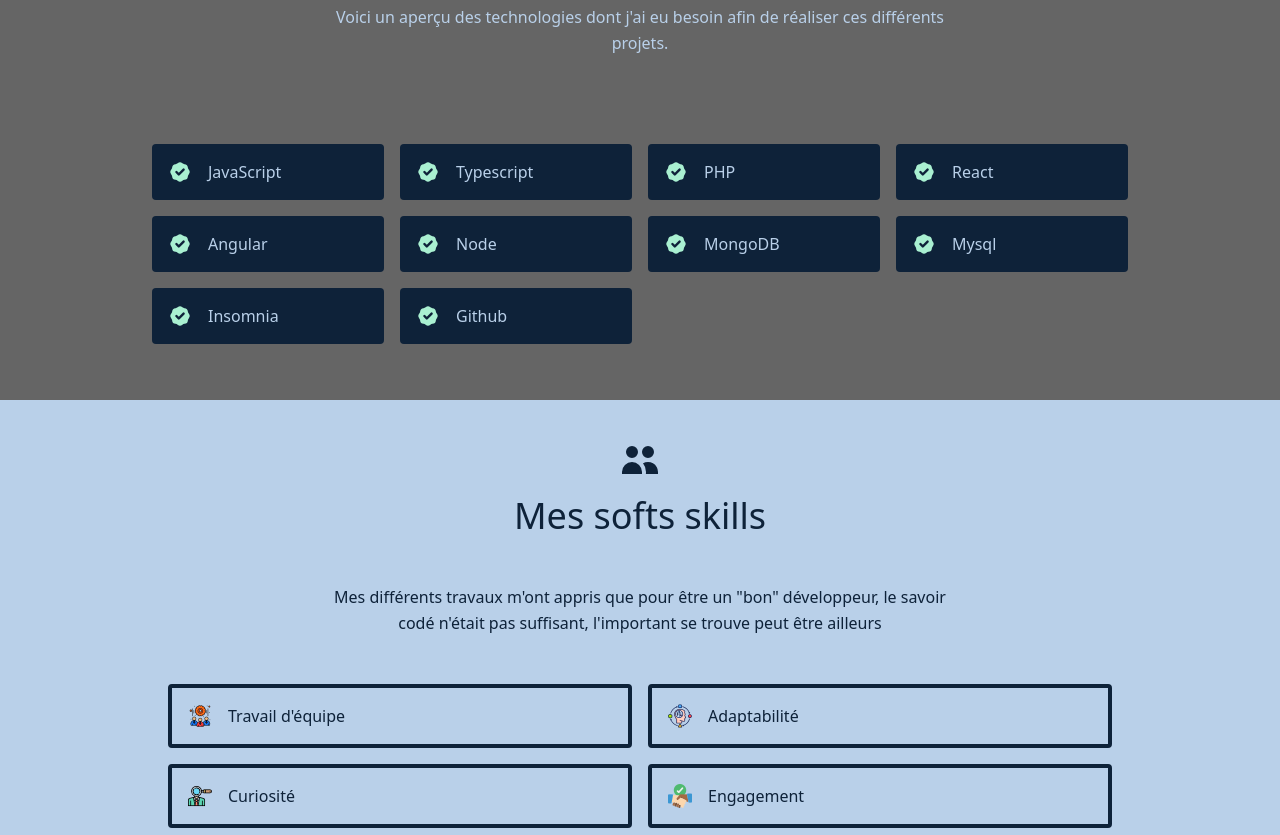
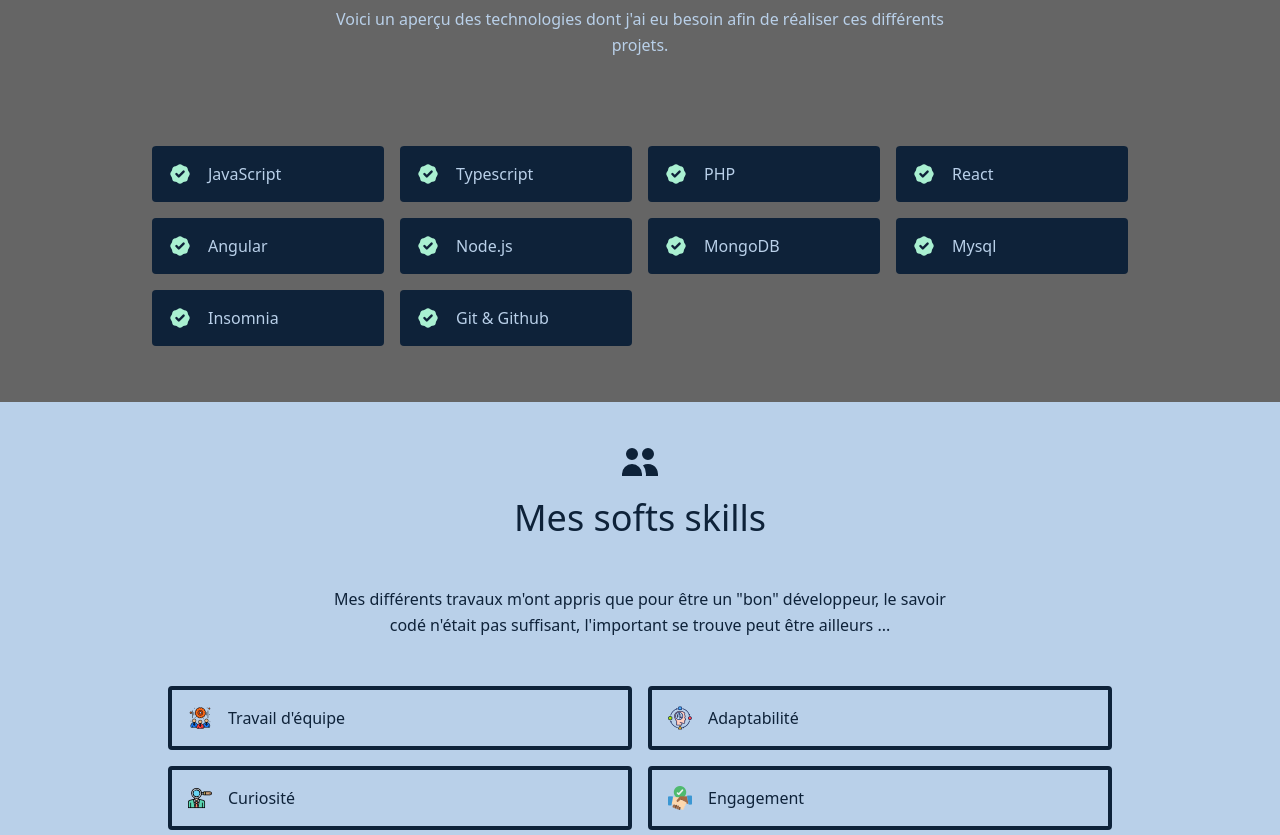
Before and after one commit to accardigianni/projet-portfolio, a React (Create React App) app: page / in a window 1280 px wide. Shown: the part 2140-2975 px from the top of the page. Built offline with nearby package versions, Linux system fonts and the light colour scheme.

Commit message:
v1.1.0 link techno + correct front write

```diff
--- a/src/Data.js
+++ b/src/Data.js
@@ -84,20 +84,50 @@
     icon: social
   },
   {
-    name:"Mentorat",
+    name: "Mentorat",
     icon: mentorat
   }
 ];
 
 export const techno = [
-  "JavaScript",
-  "Typescript",
-  "PHP",
-  "React",
-  "Angular",
-  "Node",
-  "MongoDB",
-  "Mysql",
-  "Insomnia",
-  "Github",
+  {
+    name: "JavaScript",
+    link: "https://developer.mozilla.org/fr/docs/Web/JavaScript"
+  },
+  {
+    name: "Typescript",
+    link: "https://www.typescriptlang.org/"
+  },
+  {
+    name: "PHP",
+    link: "https://www.php.net/manual/fr/intro-whatis.php"
+  },
+  {
+    name: "React",
+    link: "https://fr.legacy.reactjs.org/"
+  },
+  {
+    name: "Angular",
+    link: "https://angular.io/"
+  },
+  {
+    name: "Node.js",
+    link: "https://nodejs.org/fr"
+  },
+  {
+    name: "MongoDB",
+    link: "https://www.mongodb.com/fr-fr"
+  },
+  {
+    name: "Mysql",
+    link: "https://www.mysql.com/fr/"
+  },
+  {
+    name: "Insomnia",
+    link: "https://insomnia.rest/products/insomnia"
+  },
+  {
+    name: "Git & Github",
+    link: "https://git-scm.com/"
+  },
 ];
--- a/src/components/Contactform.js
+++ b/src/components/Contactform.js
@@ -13,7 +13,7 @@
     const nameInput = form.current.querySelector('#name');
     const emailInput = form.current.querySelector('#email');
     const telephoneInput = form.current.querySelector('#telephone');
-
+    // retire les espaces blanc des champs
     const nameValue = nameInput.value.trim();
     const emailValue = emailInput.value.trim();
     const telephoneValue = telephoneInput.value.trim()
--- a/src/components/Projects.js
+++ b/src/components/Projects.js
@@ -13,13 +13,13 @@
                         Mes réalisations
                     </h1>
                     <p className="lg:w-2/3 mx-auto leading-relaxed text-base text-left text-lightblue">
-                    Vous trouverez ci-dessous mes différents projets et réalisations.
-                    Ces projets sont le résultat de travails de groupe ou personnel.
-                    J'ai ainsi pu saisir les différentes notions liées entre le Front-end et le Back-end, decouvrir différentes langages,
-                    comprendre l'enjeu certaines méthodes agiles afin de réaliser un MVP dans des délais plus ou moins restreint.
+                        Vous trouverez ci-dessous mes différents projets et réalisations.
+                        Ces projets sont le résultat de travails de groupe ou personnel.
+                        J'ai ainsi pu saisir les différentes notions liées entre le Front-end et le Back-end, decouvrir différentes langages,
+                        comprendre l'enjeu certaines méthodes agiles afin de réaliser un MVP dans des délais plus ou moins restreint.
                     </p>
-                    <br/>
-                    <p className="text-lightblue text-left">Cliquez sur une image afin d'avoir accès aux dépots github.
+                    <br />
+                    <p className="lg:w-2/3 mx-auto leading-relaxed text-base text-left text-lightblue">Cliquez sur une image afin d'avoir accès aux dépots github.
 
                     </p>
                 </div>
--- a/src/components/Showtechno.js
+++ b/src/components/Showtechno.js
@@ -4,17 +4,25 @@
 
 export default function Showtechnos() {
     return (
+        <section id="show techno">
             <div className="flex flex-wrap lg:w-4/5 sm:mx-auto sm:mb-2 -mx-2">
                 {techno.map((technologies) => (
-                <div key={technologies} className="p-2 sm:w-1/4 w-full">
+                    <a
+                        href={technologies.link}
+                        key={technologies.link}
+                        target="#blank"
+                        className="p-2 sm:w-1/4 w-full">
+                        <div>
                             <div className="bg-strongblue rounded flex p-4 h-full items-center">
                                 <BadgeCheckIcon className="text-aquamarine w-6 h-6 flex-shrink-0 mr-4" />
-                        <span className="title-font font-medium text-lightblue">
-                            {technologies}
-                        </span>
+                                <div className="title-font font-medium text-lightblue">
+                                    {technologies.name}
                                 </div>
                             </div>
+                        </div>
+                    </a>
                 ))}
             </div>
+        </section>
     )
 }
--- a/src/components/Skills.js
+++ b/src/components/Skills.js
@@ -11,7 +11,7 @@
           Mes softs skills
         </h1>
         <div className="text-base leading-relaxed xl:w-2/4 lg:w-3/4 mx-auto text-strongblue">
-          Mes différents travaux m'ont appris que pour être un "bon" développeur, le savoir codé n'était pas suffisant, l'important se trouve peut être ailleurs
+          Mes différents travaux m'ont appris que pour être un "bon" développeur, le savoir codé n'était pas suffisant, l'important se trouve peut être ailleurs ...
         </div>
 
         <div className="container px-5 py-10 mx-auto">
```
Also changed, not shown: 16 other files (tests, documents, lock files or other folders). Lines whose indentation alone changed are shown as unchanged.
